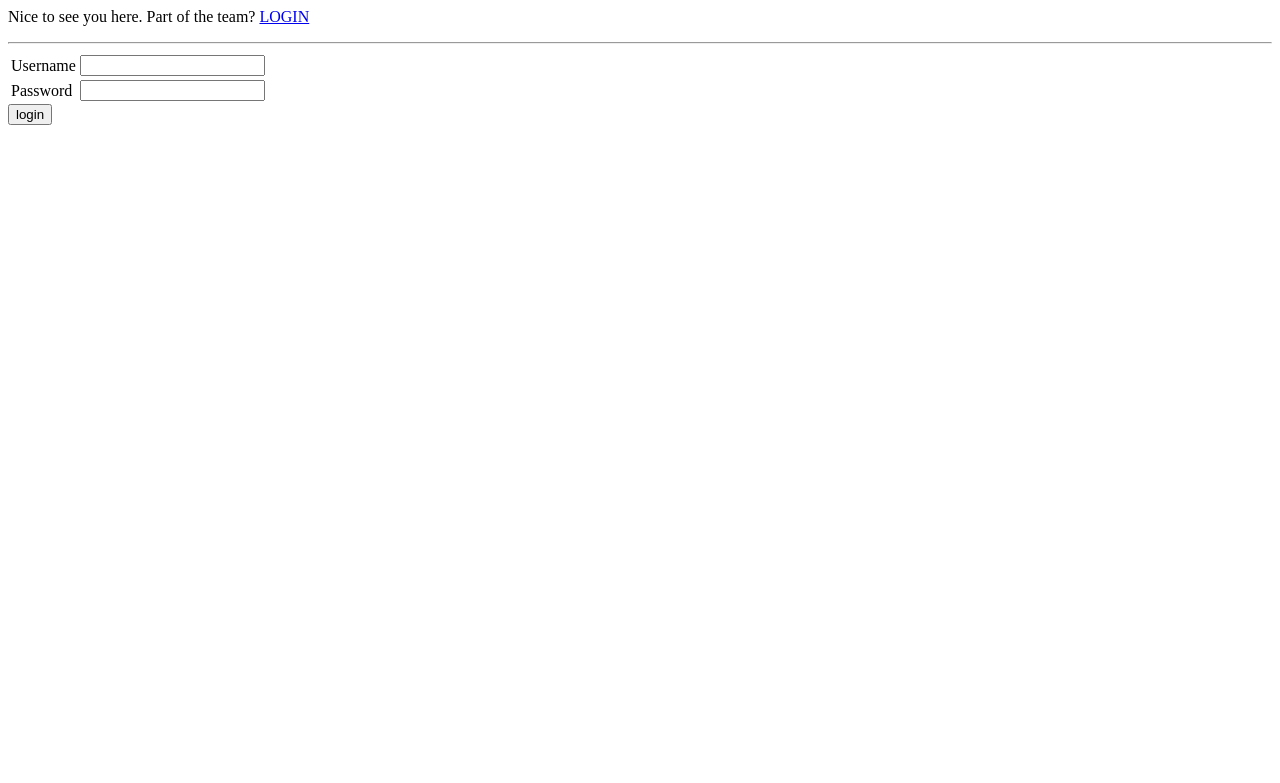
After one commit to nigini/coach, a Django app: template training/templates/training/login.html in a window 1280 px wide. The commit adds this page. Shown: the top 783 px of the page. Run offline with Django 3.2, Linux system fonts and the light colour scheme; the template is opened without the code that fills it, so the values that code supplies are empty, except form fields; tables that the repository leaves empty hold one stand-in row (values such as "Sample post"); form fields are guessed from the names that the template uses.

Commit message:
Implementation of a basic login system (issue #2).

```diff
--- a/coach/urls.py
+++ b/coach/urls.py
@@ -4,4 +4,6 @@ from django.contrib import admin
 urlpatterns = patterns('',
     url(r'^training/', include('training.urls', namespace='training')),
     url(r'^admin/', include(admin.site.urls)),
+    url(r'^login/$', 'django.contrib.auth.views.login', {'template_name': 'training/login.html'}, name='login'),
+    url(r'^logout/$', 'django.contrib.auth.views.logout', {'next_page': '/training/team/'}, name='logout'),
 )
--- /dev/null
+++ b/templates/base.html
@@ -0,0 +1,28 @@
+<html>
+<head>
+    <title>Coach & Training</title>
+    {% block scripts %}
+    {% endblock %}
+</head>
+
+<body>
+    <div>
+        {% if user.is_authenticated %}
+            <p>Good to see you, {{ user.username }}. <a href="{% url 'logout'%}">LOGOUT</a></p>
+        {% else %}
+            <p>Nice to see you here. Part of the team? <a href="{% url 'login' %}">LOGIN</a></p>
+        {% endif %}
+    </div>
+
+    <hr>
+
+    {% if error_message %}
+        <div>
+            <p><strong>{{ error_message }}</strong></p>
+        </div>
+    {% endif %}
+
+    {% block content %}
+    {% endblock %}
+</body>
+</html>
--- /dev/null
+++ b/training/templates/training/login.html
@@ -0,0 +1,26 @@
+{% extends "base.html" %}
+
+{% block content %}
+<div>
+    {% if form.errors %}
+        <p>Your username and password didn't match. Please try again.</p>
+    {% endif %}
+</div>
+
+<form method="post" action="{% url 'login' %}">
+    {% csrf_token %}
+    <table>
+        <tr>
+            <td>{{ form.username.label_tag }}</td>
+            <td>{{ form.username }}</td>
+        </tr>
+        <tr>
+            <td>{{ form.password.label_tag }}</td>
+            <td>{{ form.password }}</td>
+        </tr>
+    </table>
+
+    <input type="submit" value="login" />
+    <input type="hidden" name="next" value="{% url 'training:team' %}" />
+</form>
+{% endblock %}
--- a/training/urls.py
+++ b/training/urls.py
@@ -3,7 +3,7 @@ from training import views
 
 urlpatterns = patterns('',
     url(r'^$', views.index, name='index'),
-    url(r'^team/$', views.get_athletes_list, name='athletes_list'),
+    url(r'^team/$', views.get_athletes_list, name='team'),
     url(r'^athletes/(?P<athlete_id>\d+)/$', views.get_athlete, name='athlete'),
     url(r'^athletes/(?P<athlete_id>\d+)/feedback/(?P<activity_id>\d+)/$', views.feedback, name='feedback'),
 
```
Also changed, not shown: training/templates/training/athlete.html (+7 -5 lines), training/templates/training/team.html (+7 -1 lines).
